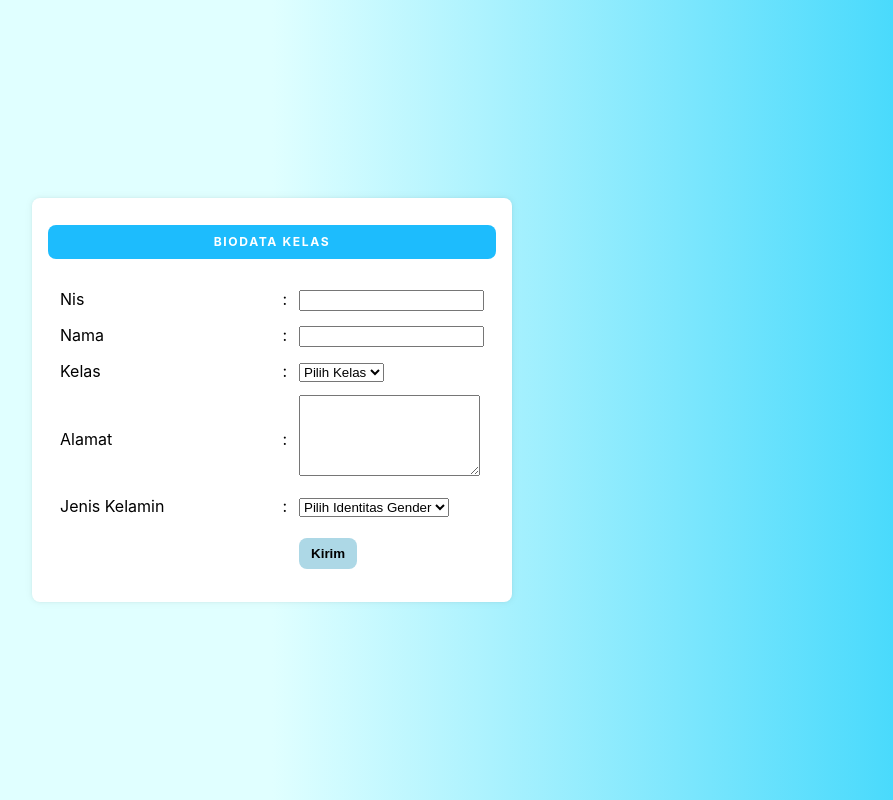
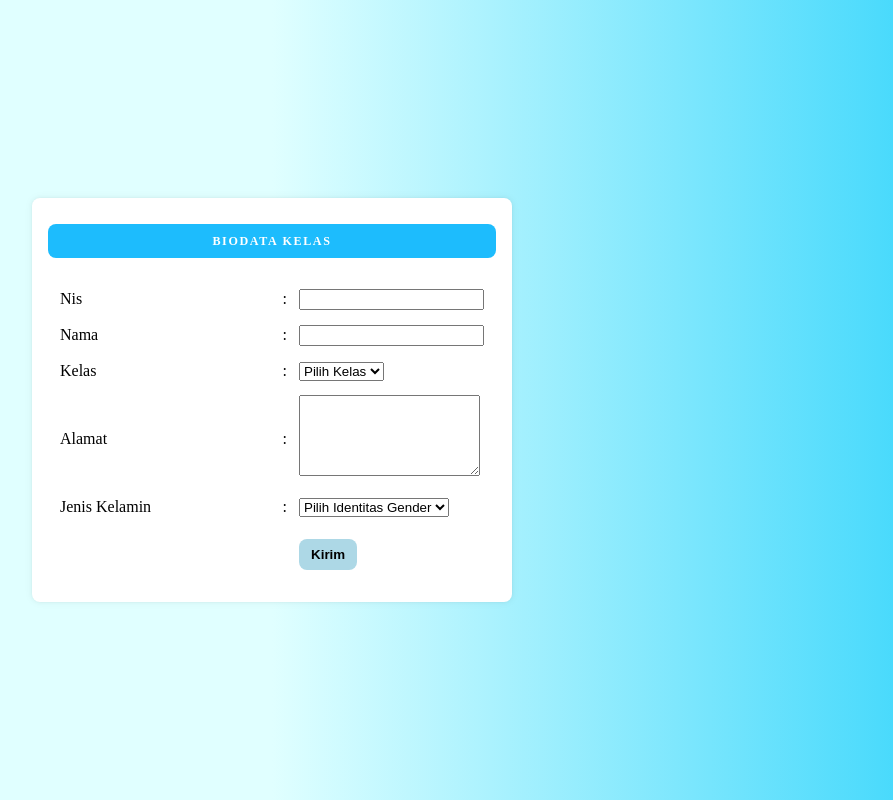
Before and after one commit to Haikal172/tugas_kelompok, a plain HTML site: page index.html in a window 1280 px wide. Shown: the whole page, without its empty margins (368-1261 px from the left). Drawn offline with Linux system fonts and the light colour scheme.

Commit message:
update font

```diff
--- a/style.css
+++ b/style.css
@@ -5,8 +5,7 @@ html {
 
 body {
     background: linear-gradient(to right, #E0FFFF 0%, #E0FFFF 50%, #45d9fc 100%);
-    font-family: -apple-system, BlinkM
-    acSystemFont, 'Segoe UI', Roboto, Oxygen, Ubuntu, Cantarell, 'Open Sans', 'Helvetica Neue', sans-serif;
+    font-family: sacursive;
     margin: 0;
     line-height: 1.5;
     display: flex;
```
